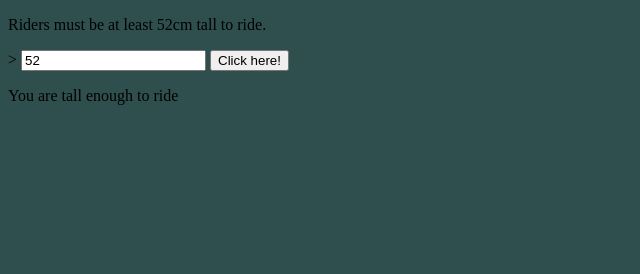
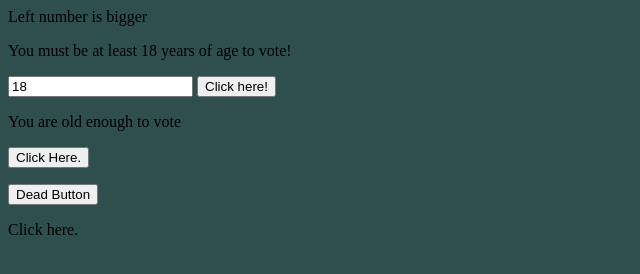
Before and after one commit to Klous-jan/JavaScript-Projects, a plain HTML site: page Basic JavaScript Projects/Project6_ternary__operators_constructors/index.html in a window 1280 px wide. Both pictures are taken after a click on the button "Click here!". Shown: the whole page, without its empty margins (0-640 px from the left). Drawn offline with Linux system fonts and the light colour scheme.

Commit message:
temp files
Added code to "index.html" and "main.js" for PROJECT6_TERNARY_OPERATORS_CONSTRUCTORS SUBMISSION ASSIGNMENT

```diff
--- a/Basic JavaScript Projects/Project6_ternary__operators_constructors/JS/main.js
+++ b/Basic JavaScript Projects/Project6_ternary__operators_constructors/JS/main.js
@@ -1,6 +1,38 @@
-function Ride_Function()    {
-    var Height, Can_ride;
-    Height = document.getElementById("Height").value;
-    Can_ride = (Height < 52) ? "You are too short":"You are tall enough";
-    document.getElementById("Ride").innerHTML = Can_ride + " to ride ";
+//Step 1 -- ternary operator
+function Vote_Function()    {
+    var Age, Can_vote;
+    Age = document.getElementById("Age").value;
+    Can_vote = (Age < 18) ? "You are too young":"You are old enough";
+    document.getElementById("Vote").innerHTML = Can_vote + " to vote ";
 }
+
+
+//Step 2 -- constructor function this / new
+function Vehicle (Make, Model, Year, Color) {
+    this.Vehicle_Make = Make;
+    this.Vehicle_Model = Model;
+    this.Vehicle_Year = Year;
+    this.Vehicle_Color = Color;
+}
+var Jack = new Vehicle("Dodge", "Viper", 2020, "Red");
+var Emily = new Vehicle("jeep", "Trail Hawk", 2019, "White and Black");
+var Erik = new Vehicle("Ford", "Pinto", 1971, "Mustard");
+//Step 3 -- display the results of the constructor function within an HTML element
+function myFunction()   {
+    document.getElementById("Keywords_and_Constructors").innerHTML =
+    "Erik Drives a " + Erik.Vehicle_Color + "-Colored " + Erik.Vehicle_Model +
+    " manufactured in " + Erik.Vehicle_Year;
+}
+
+//Step 4 -- Write a nested function
+function count_Function()   {
+    document.getElementById("Counting").innerHTML = Count();
+    function Count()    {
+        var Starting_point = 9;
+        function Plus_One() {Starting_point += 1;}
+        Plus_One();
+        return Starting_point;
+    }
+}
+// testing ternary operators from example
+document.write(Bigger = (5 > 1) ? "Left number is bigger":"Right number is bigger");
--- a/Basic JavaScript Projects/Project6_ternary__operators_constructors/index.html
+++ b/Basic JavaScript Projects/Project6_ternary__operators_constructors/index.html
@@ -6,9 +6,17 @@
     <script src="JS/main.js"></script>
 </head>
 <body style="background-color:darkslategray;">
-    <p>Riders must be at least 52cm tall to ride.</p>>
-    <input id="Height" value="52" />
-    <button onclick="Ride_Function()">Click here!</button>
-    <p id="Ride"></p>
+    <p>You must be at least 18 years of age to vote!</p>
+    <input id="Age" value="18"/>
+    <button onclick="Vote_Function()">Click here!</button>
+    <p id="Vote"></p>
+
+    <button onclick="myFunction()">Click Here.</button>
+    <p id="Keywords_and_Constructors"></id>
+
+    <button onclick="">Dead Button</button>
+    <p id="New_and_This"></p>
+
+    <p id="Counting" onclick="count_Function()">Click here.</p>
 </body>
 </html>
```
